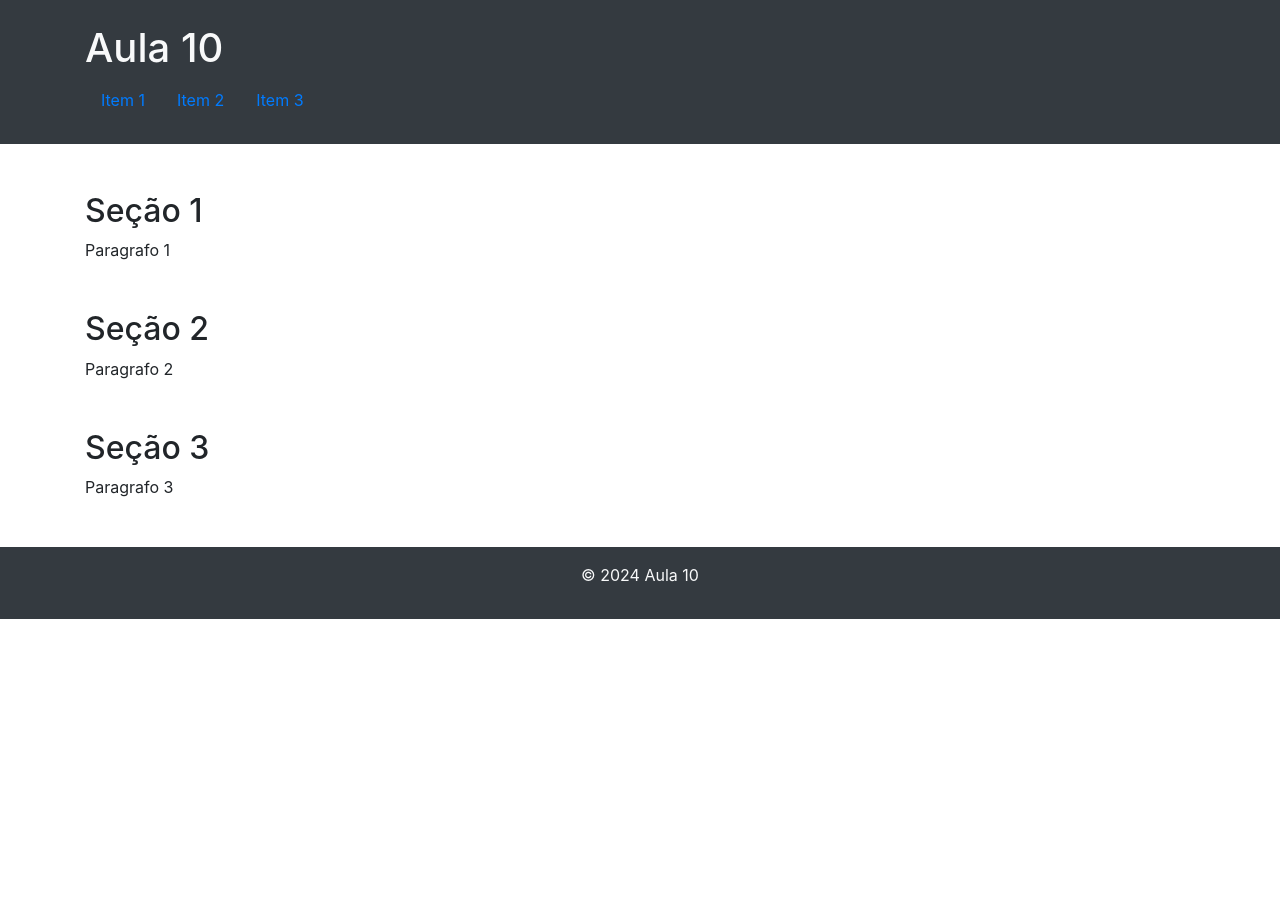
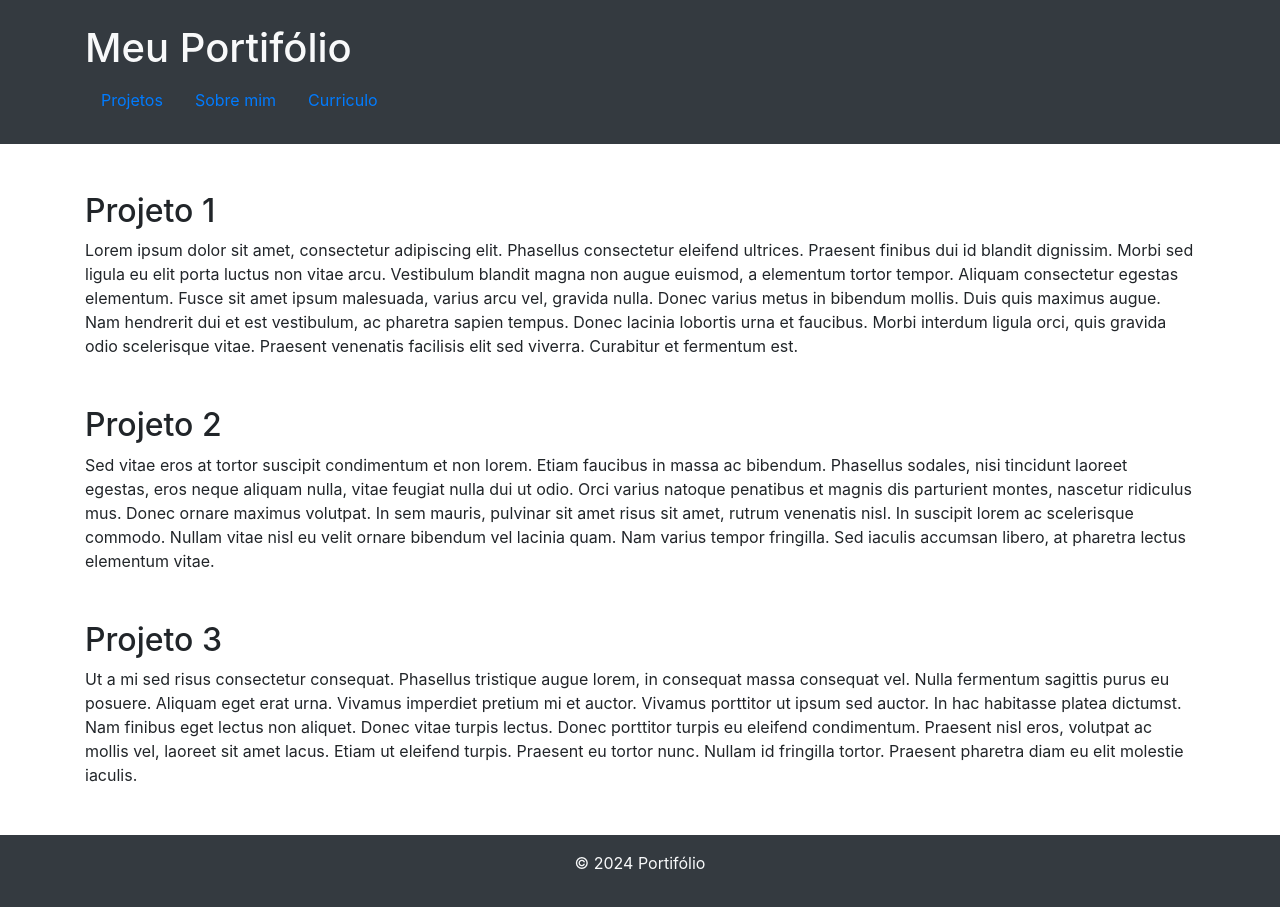
Before and after one commit to raphaelmarini/eng-soft-front-prat-4, a plain HTML site: page index.html in a window 1280 px wide. Before the commit the page ends 800 px from the top, so only its background shows below. Drawn offline with nearby package versions, Linux system fonts and the light colour scheme.

Commit message:
ajustando para entrega

```diff
--- a/index.html
+++ b/index.html
@@ -3,7 +3,7 @@
 <head>
   <meta charset="UTF-8">
   <meta name="viewport" content="width=device-width, initial-scale=1.0">
-  <title>Exercicio Pratico Aula 10</title>
+  <title>Portifólio</title>
   <!-- Link para o CSS do Bootstrap -->
   <link href="https://stackpath.bootstrapcdn.com/bootstrap/4.5.2/css/bootstrap.min.css" rel="stylesheet">
 </head>
@@ -12,12 +12,12 @@
   <!-- Cabeçalho -->
   <header class="bg-dark text-light py-4">
     <div class="container">
-      <h1>Aula 10</h1>
+      <h1>Meu Portifólio</h1>
       <nav>
         <ul class="nav">
-          <li class="nav-item"><a class="nav-link" href="#">Item 1</a></li>
-          <li class="nav-item"><a class="nav-link" href="#">Item 2</a></li>
-          <li class="nav-item"><a class="nav-link" href="#">Item 3</a></li>
+          <li class="nav-item"><a class="nav-link" href="#">Projetos</a></li>
+          <li class="nav-item"><a class="nav-link" href="#">Sobre mim</a></li>
+          <li class="nav-item"><a class="nav-link" href="#">Curriculo</a></li>
         </ul>
       </nav>
     </div>
@@ -26,25 +26,25 @@
   <!-- Corpo -->
   <div class="container">
     <section class="my-5">
-      <h2>Seção 1</h2>
-      <p>Paragrafo 1</p>
+      <h2>Projeto 1</h2>
+      <p>Lorem ipsum dolor sit amet, consectetur adipiscing elit. Phasellus consectetur eleifend ultrices. Praesent finibus dui id blandit dignissim. Morbi sed ligula eu elit porta luctus non vitae arcu. Vestibulum blandit magna non augue euismod, a elementum tortor tempor. Aliquam consectetur egestas elementum. Fusce sit amet ipsum malesuada, varius arcu vel, gravida nulla. Donec varius metus in bibendum mollis. Duis quis maximus augue. Nam hendrerit dui et est vestibulum, ac pharetra sapien tempus. Donec lacinia lobortis urna et faucibus. Morbi interdum ligula orci, quis gravida odio scelerisque vitae. Praesent venenatis facilisis elit sed viverra. Curabitur et fermentum est.</p>
     </section>
 
     <section class="my-5">
-      <h2>Seção 2</h2>
-      <p>Paragrafo 2</p>
+      <h2>Projeto 2</h2>
+      <p>Sed vitae eros at tortor suscipit condimentum et non lorem. Etiam faucibus in massa ac bibendum. Phasellus sodales, nisi tincidunt laoreet egestas, eros neque aliquam nulla, vitae feugiat nulla dui ut odio. Orci varius natoque penatibus et magnis dis parturient montes, nascetur ridiculus mus. Donec ornare maximus volutpat. In sem mauris, pulvinar sit amet risus sit amet, rutrum venenatis nisl. In suscipit lorem ac scelerisque commodo. Nullam vitae nisl eu velit ornare bibendum vel lacinia quam. Nam varius tempor fringilla. Sed iaculis accumsan libero, at pharetra lectus elementum vitae.</p>
     </section>
 
     <section class="my-5">
-      <h2>Seção 3</h2>
-      <p>Paragrafo 3</p>
+      <h2>Projeto 3</h2>
+      <p>Ut a mi sed risus consectetur consequat. Phasellus tristique augue lorem, in consequat massa consequat vel. Nulla fermentum sagittis purus eu posuere. Aliquam eget erat urna. Vivamus imperdiet pretium mi et auctor. Vivamus porttitor ut ipsum sed auctor. In hac habitasse platea dictumst. Nam finibus eget lectus non aliquet. Donec vitae turpis lectus. Donec porttitor turpis eu eleifend condimentum. Praesent nisl eros, volutpat ac mollis vel, laoreet sit amet lacus. Etiam ut eleifend turpis. Praesent eu tortor nunc. Nullam id fringilla tortor. Praesent pharetra diam eu elit molestie iaculis.</p>
     </section>
   </div>
 
   <!-- Rodapé -->
   <footer class="bg-dark text-light py-3 mt-5">
     <div class="container text-center">
-      <p>&copy; <span id="year"></span> Aula 10</p>
+      <p>&copy; <span id="year"></span> Portifólio</p>
     </div>
   </footer>
 
```
